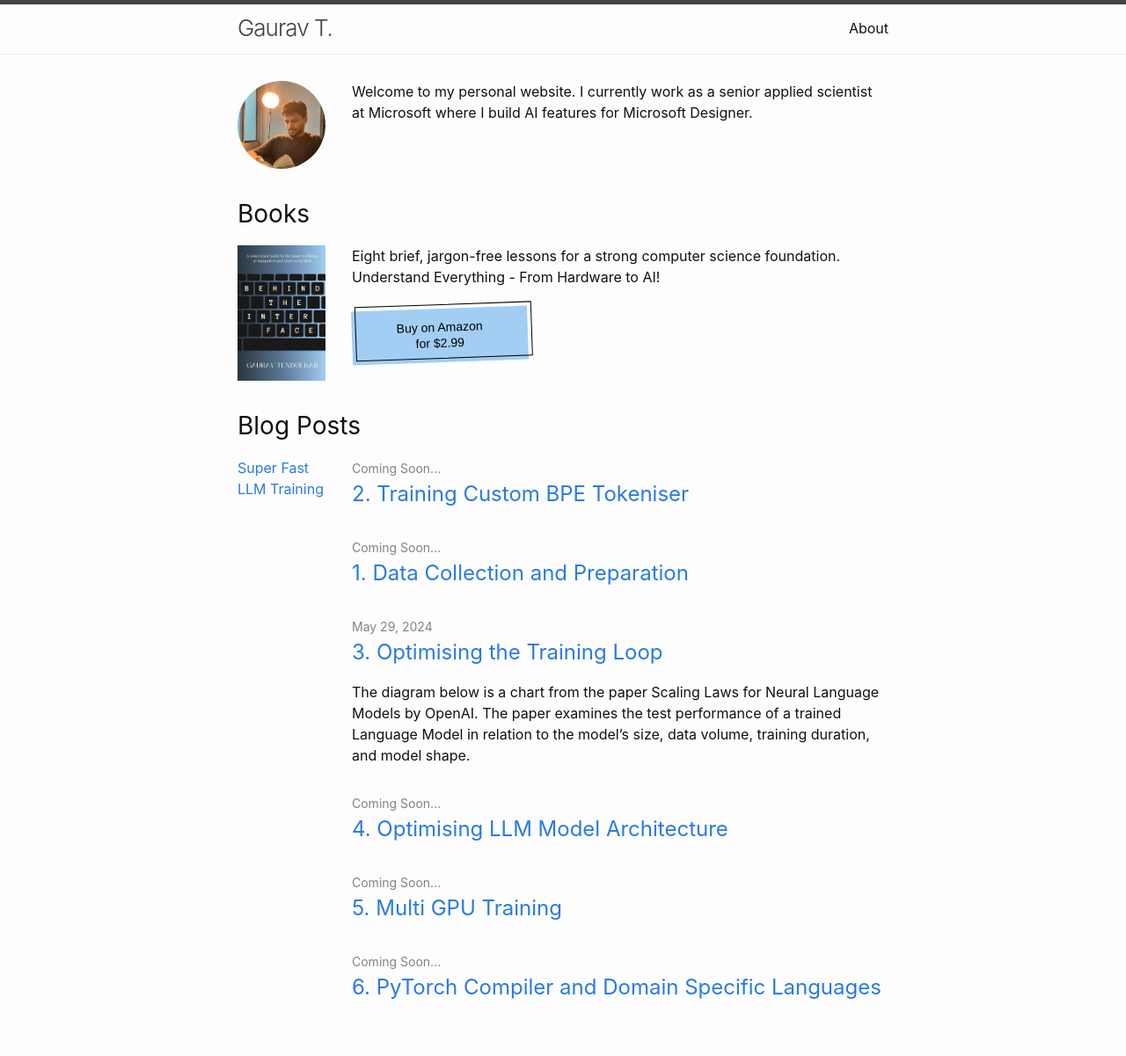
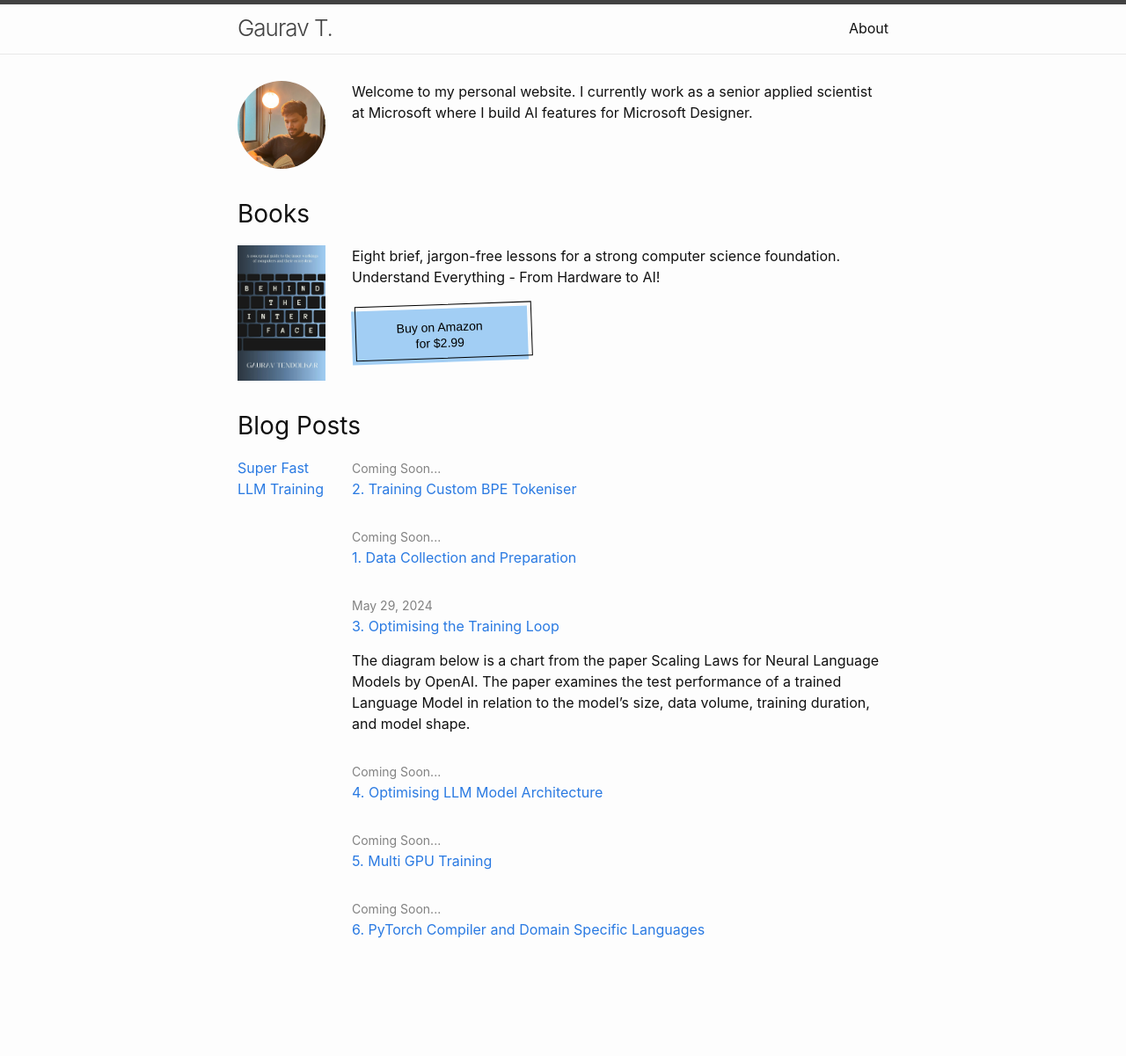
Before and after one commit to gauravtendolkar/gauravtendolkar.github.io, a Jekyll site: the page built from docs/index.markdown, in a window 1280 px wide. Shown: the whole page at 88% size. Built offline with Jekyll 4.4.1, drawn with Linux system fonts in a browser that asks for light colours; after the commit the page ends 1129 px from its top, so only the background shows below that.

Commit message:
test layout

```diff
--- a/docs/_sass/minima/_layout.scss
+++ b/docs/_sass/minima/_layout.scss
@@ -204,7 +204,7 @@
 
 .post-link {
   display: block;
-  @include relative-font-size(1.5);
+  @include relative-font-size(1.0);
 }
 
 
```
